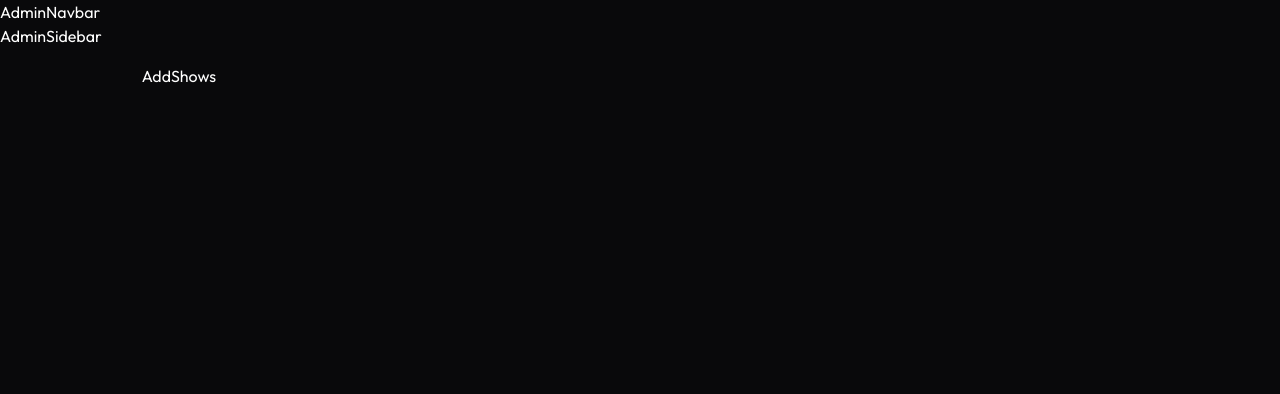
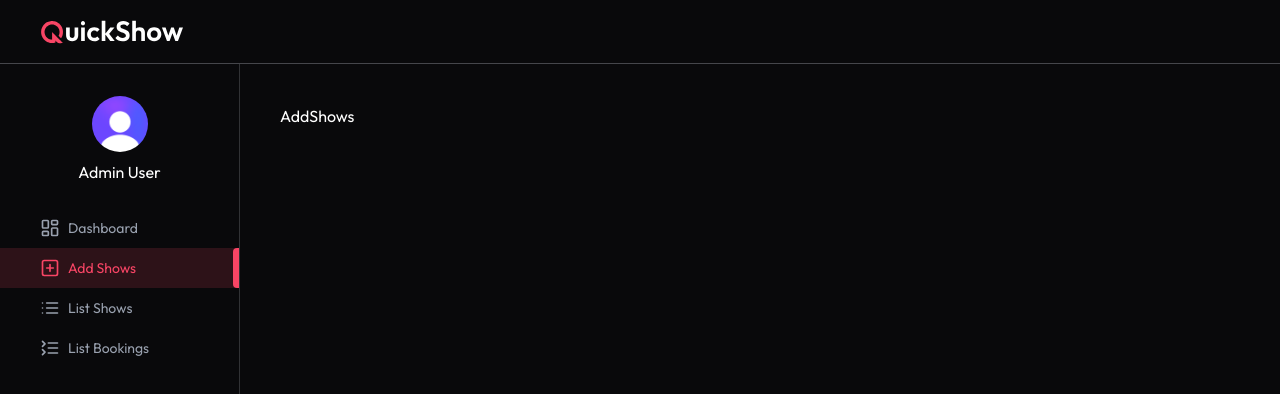
Before and after one commit to Purab2001/QuickShow, a React (Vite) app in the folder client/: page /admin/add-shows in a window 1280 px wide. Shown: the top 394 px of the page. Built offline with nearby package versions, Linux system fonts and the light colour scheme.

Commit message:
feat: enhance AdminNavbar and AdminSidebar with layout and navigation links

```diff
--- a/client/src/components/Admin/AdminNavbar.jsx
+++ b/client/src/components/Admin/AdminNavbar.jsx
@@ -1,8 +1,14 @@
 import React from 'react'
+import { Link } from 'react-router'
+import { assets } from '../../assets/assets'
 
 const AdminNavbar = () => {
   return (
-    <div>AdminNavbar</div>
+    <div className='flex items-center justify-between px-6 md:px-10 h-16 border-b border-gray-300/30'>
+      <Link to="/">
+        <img src={assets.logo} alt="logo" className='w-36 h-auto' />
+      </Link>
+    </div>
   )
 }
 
--- a/client/src/components/Admin/AdminSidebar.jsx
+++ b/client/src/components/Admin/AdminSidebar.jsx
@@ -1,9 +1,69 @@
-import React from 'react'
+import React from "react";
+import {
+  LayoutDashboardIcon,
+  PlusSquareIcon,
+  ListIcon,
+  ListCollapseIcon,
+} from "lucide-react";
+import { assets } from "../../assets/assets";
+import { NavLink } from "react-router";
 
 const AdminSidebar = () => {
+  const user = {
+    firstName: "Admin",
+    lastName: "User",
+    imageUrl: assets.profile,
+  };
+
+  const adminNavlinks = [
+    { name: "Dashboard", path: "/admin", icon: LayoutDashboardIcon },
+    { name: "Add Shows", path: "/admin/add-shows", icon: PlusSquareIcon },
+    { name: "List Shows", path: "/admin/list-shows", icon: ListIcon },
+    {
+      name: "List Bookings",
+      path: "/admin/list-bookings",
+      icon: ListCollapseIcon,
+    },
+  ];
+
   return (
-    <div>AdminSidebar</div>
-  )
-}
+    <div className="h-[calc(100vh-64px)] md:flex flex-col items-center pt-8 max-w-13 md:max-w-60 w-full border-r border-gray-300/20 text-sm">
+      <img
+        className="h-9 md:h-14 w-9 md:w-14 rounded-full mx-auto"
+        src={user.imageUrl}
+        alt="sidebar"
+      />
+      <p className="mt-2 text-base max-md:hidden">
+        {user.firstName} {user.lastName}
+      </p>
+      <div className="w-full">
+        {adminNavlinks.map((link, index) => (
+          <NavLink
+            className={({ isActive }) =>
+              `relative flex items-center max-md:justify-center gap-2 w-full py-2.5 min-md:pl-10 first:mt-6 text-gray-400 ${
+                isActive && "bg-primary/15 text-primary group"
+              }`
+            }
+            end
+            to={link.path}
+            key={index}
+          >
+            {({ isActive }) => (
+              <>
+                <link.icon className="w-5 h-5" />
+                <p className="max-md:hidden">{link.name}</p>
+                <span
+                  className={`w-1.5 h-10 rounded-l right-0 absolute ${
+                    isActive && "bg-primary"
+                  }`}
+                />
+              </>
+            )}
+          </NavLink>
+        ))}
+      </div>
+    </div>
+  );
+};
 
-export default AdminSidebar
+export default AdminSidebar;
```
